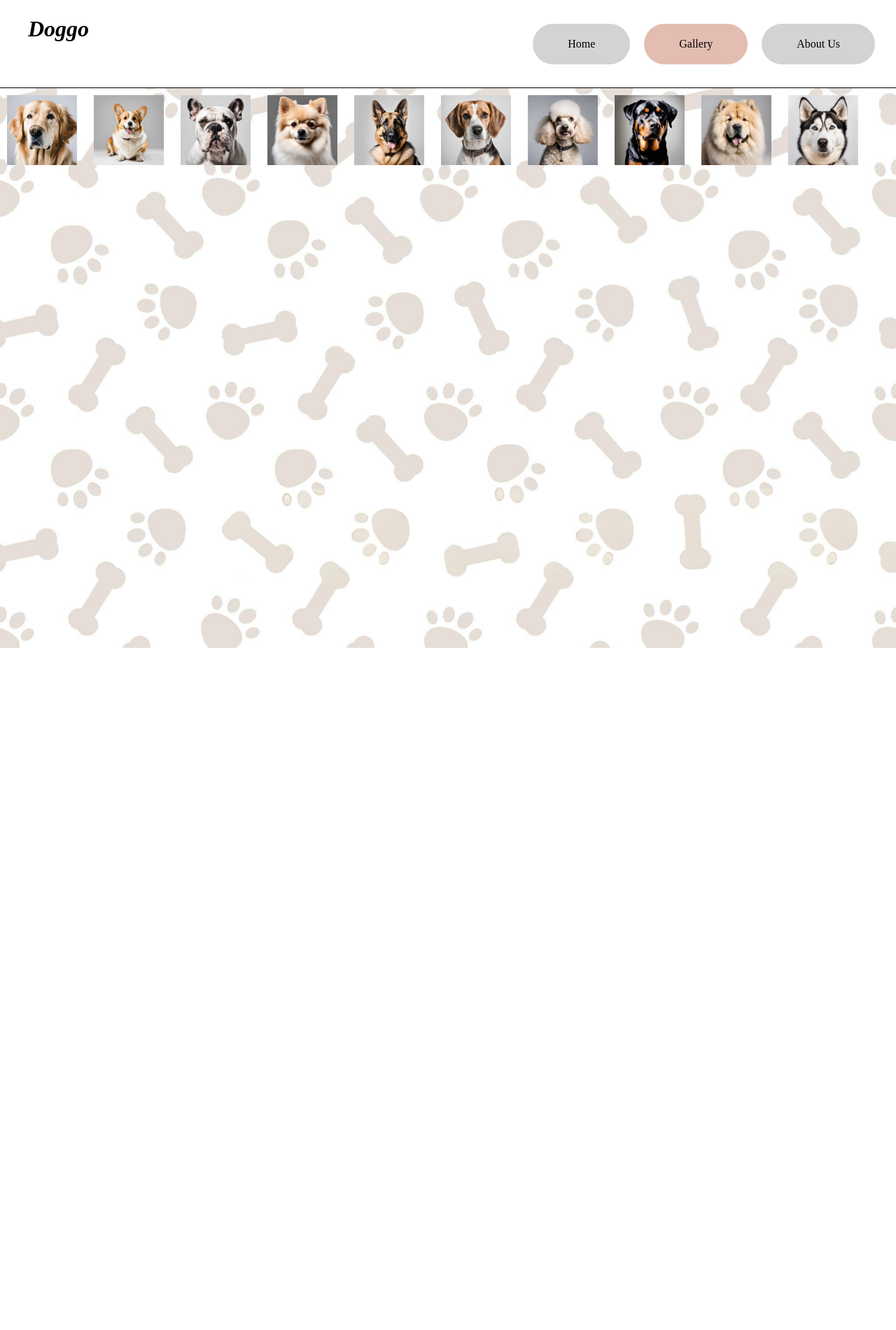
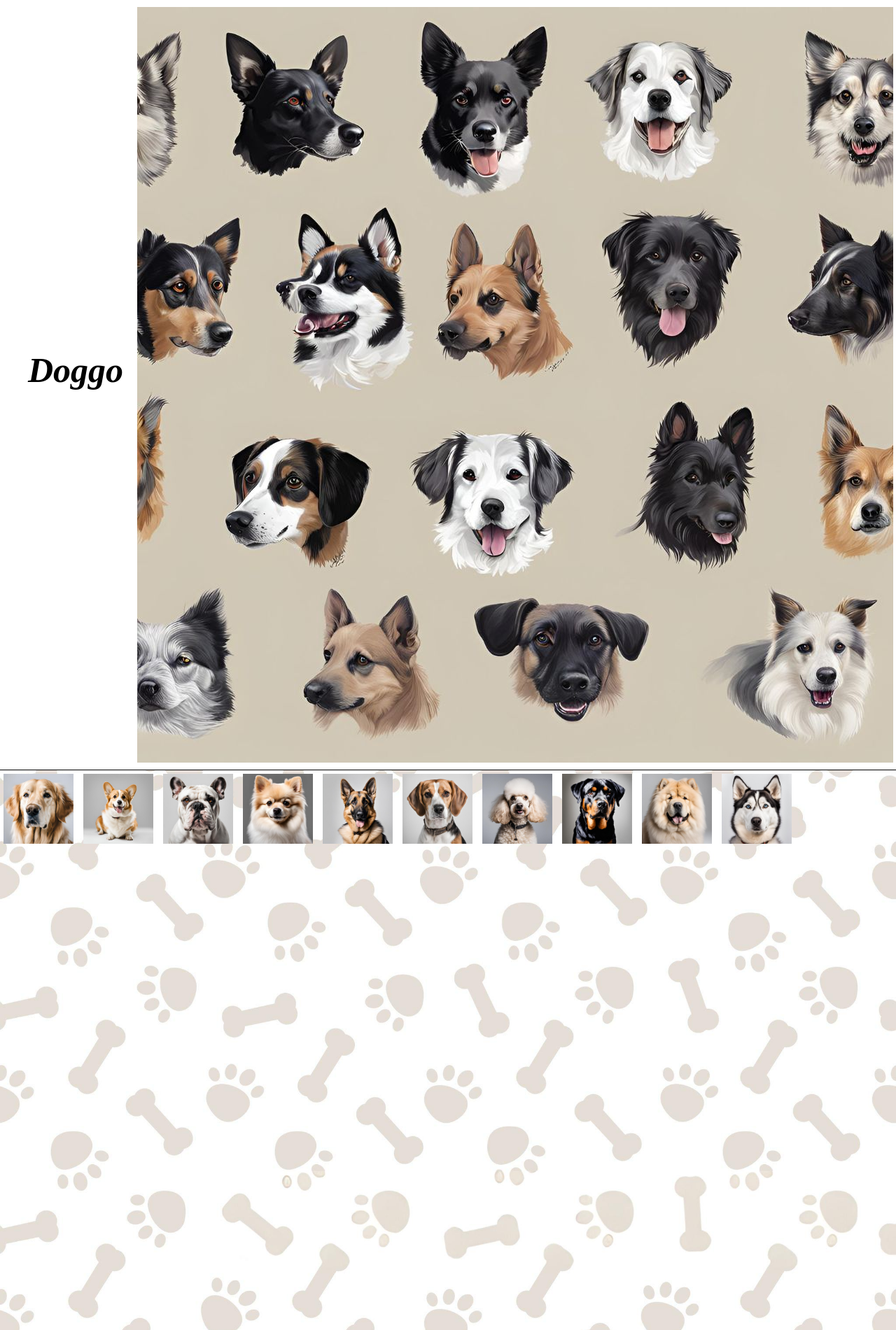
Before and after one commit to HanzDLC/html-php, a PHP site: page /webpages/gallery.html in a window 1280 px wide; the page is wider, and only the part inside the window is pictured. Shown: that part at 70% size. Before the commit the page ends 926 px from the top of that part, so only its background shows below. Run offline with PHP 8.4, Linux system fonts and the light colour scheme.

Commit message:
bg image update whitespace

```diff
--- a/style.css
+++ b/style.css
@@ -1,30 +1,25 @@
-
 body {
     margin: 0;
     padding: 0;
     position: relative;
 }
 
-
 .header-name {
     display: flex;
     justify-content: space-between;
     align-items: center;
     padding: 10px 20px;
-
-
 }
 
 .menu-bar ul {
     display: flex;
-    padding: 0px;
-    margin: 0px;
+    padding: 0;
+    margin: 0;
     justify-content: right;
-    margin-top: 0px;
+    margin-top: 0;
 }
 
 .menu-bar li {
-
     list-style-type: none;
 }
 
@@ -32,15 +27,12 @@ body {
     color: Black;
     text-decoration: none;
     transition: color 0.3s ease;
-    margin-top: 100px;
     margin: 10px;
     border-radius: 30px;
-    list-style-type: none;
     padding: 20px 50px;
     background-color: lightgray;
     display:block;
 }
-
 
 .page-title {
     margin-top: -7px;
@@ -49,45 +41,41 @@ body {
     padding: 20px;
     font-family: 'Pacifico';
     font-style: italic;
+    font-size: 50px;
 }
 
-.bg-image{
+.bg-image {
     position: absolute;
     width: 100%;
     height: 100vh;
     background-image: url('images/dogbone.jpg');
-    background-size: 100%;
+    background-size: cover;
     background-position: center;
     background-repeat: no-repeat;
     z-index: -1;
-
 }
 
-
-.menu-bar ul li:hover{
+.menu-bar ul li:hover {
     transform: scale(1,1.05);
 }
 
-.menu-bar li a:hover{
+.menu-bar li a:hover {
     color: lightskyblue;
-
 }
 
 #header-pic {
-  height: 350px;
-  width: 100%;
-  background-image: url('images/dogheader.jpg');
-
+    height: 350px;
+    width: 100%;
+    background-image: url('images/dogheader.jpg');
 }
 
-#home-contents{
+#home-contents {
     border: #000;
     padding: 20px;
     background-color: #f9f9f9;
     width: 200px;
     margin: 20px;
     border-radius: 10px;
-
 }
 
 p {
@@ -100,14 +88,17 @@ hr {
     border: none;
     height: 1px;
     background-color: #000;
-
 }
 
-.gallery-content img{
-    display: flexbox;
+.gallery-content {
+    margin: 0;
+    padding: 0;
+}
+
+.gallery-content img {
     height: 100px;
     width: 100px;
-    object-fit:scale-down;
-    padding: 10px;
-    margin-bottom: 10px;
+    object-fit: cover;
+    margin: 5px;
+    display: inline-block;
 }
--- a/webpages/gallery.html
+++ b/webpages/gallery.html
@@ -11,6 +11,7 @@
 
 
         <header class = "header-name"><h1 class = "page-title">Doggo</h1>
+            <img src = "images/header-bg.jpg">
              <div class="menu-bar">
 
 
```
Also changed, not shown: images/header-bg.jpg (added).
